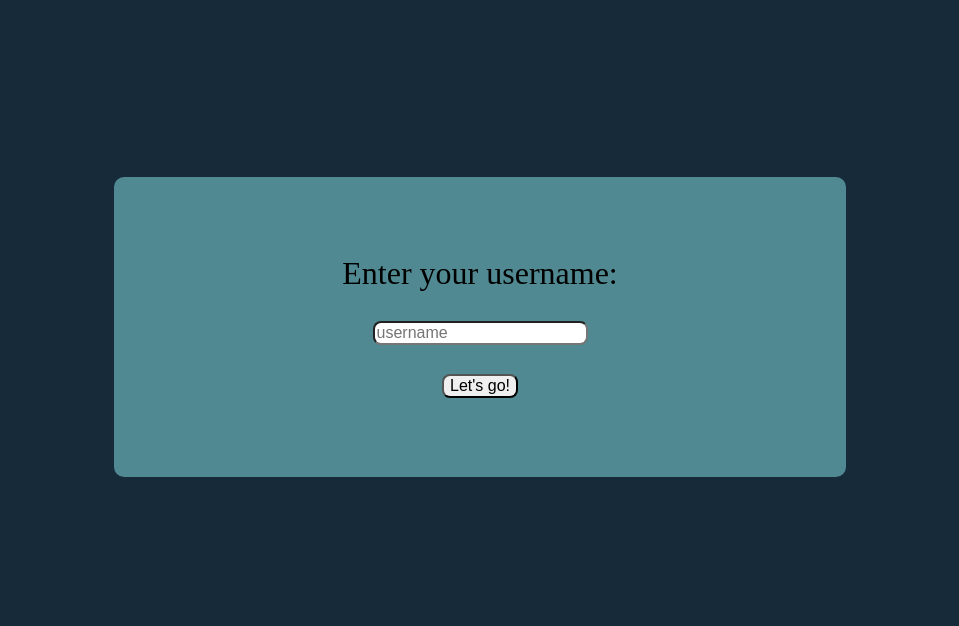
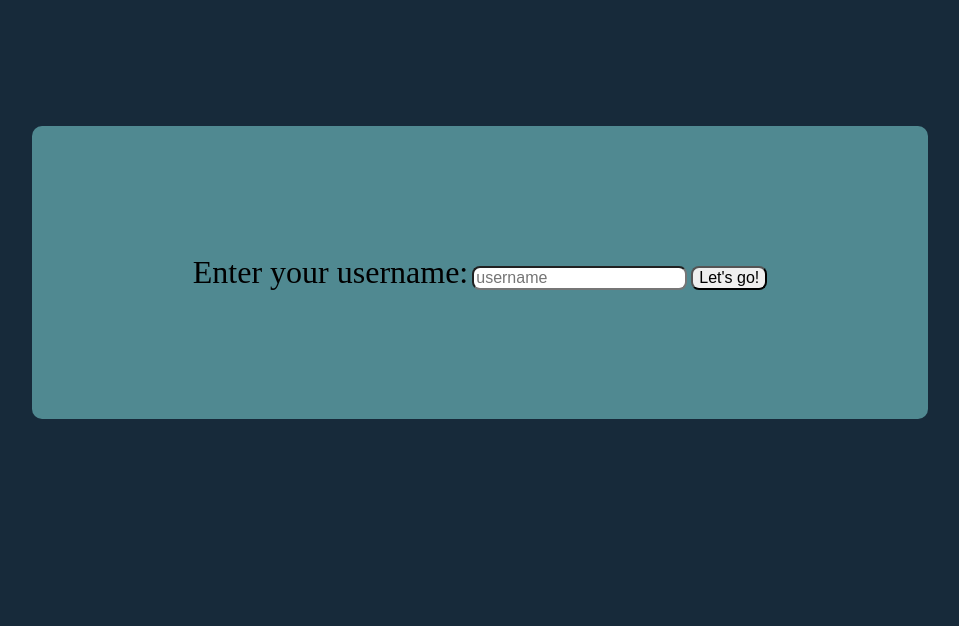
Before and after one commit to 3nabla3/BuzzerApp, a Flask app: page /login in a window 1280 px wide. Shown: the part 74-700 px from the top of the page, without its empty margins (160-1119 px from the left). Run offline with Flask 2, Linux system fonts and the light colour scheme.

```diff
--- a/static/style.css
+++ b/static/style.css
@@ -17,16 +17,6 @@ header {
 h1 {
     font-size: 40px;
     text-align: center;
-}
-
-form {
-    background-color: #508991;
-    text-align: center;
-    padding: 50px;
-    width: 50%;
-    margin: auto;
-    border-radius: 10px;
-    height: 200px;
 }
 
 label {
@@ -49,29 +39,25 @@ input {
     border-radius: 10px;
 }
 
-form div {
-    display: flex;
-    flex-direction: column;
-    justify-content: space-evenly;
-    align-items: center;
-    height: 100%;
-}
-
 .centered {
-    display: flex;
-    justify-content: center;
-    align-items: center;
-    min-height: 75vh;
+    position: absolute;
+    top: 25%;
+    left: 15%;
+    background-color: #508991;
+    text-align: center;
+    padding: 10%;
+    width: 50%;
+    border-radius: 10px;
 }
 
 #buzzer {
     color: darkred;
     background-color: turquoise;
     border: none;
-    border-radius: 50px;
-    margin: auto;
-    width: 75%;
-    height: 200px;
-    cursor: pointer;
-    font-size: 40px;
+    /*border-radius: 50px;*/
+    /*margin: auto;*/
+    /*width: 75%;*/
+    /*height: 200px;*/
+    /*cursor: pointer;*/
+    /*font-size: 40px;*/
 }
--- a/templates/login.html
+++ b/templates/login.html
@@ -6,11 +6,9 @@
 {% block content %}
     <div class="centered">
         <form action="/login" method="post">
-            <div>
-                <label for="user">Enter your username:</label>
-                <input name="user" id="user" placeholder="username" required/>
-                <input type="submit" value="Let's go!"/>
-            </div>
+            <label for="user">Enter your username:</label>
+            <input name="user" id="user" placeholder="username" required/>
+            <input type="submit" value="Let's go!"/>
         </form>
     </div>
 {% endblock %}
```
Also changed, not shown: templates/index.html (+5 -3 lines).
